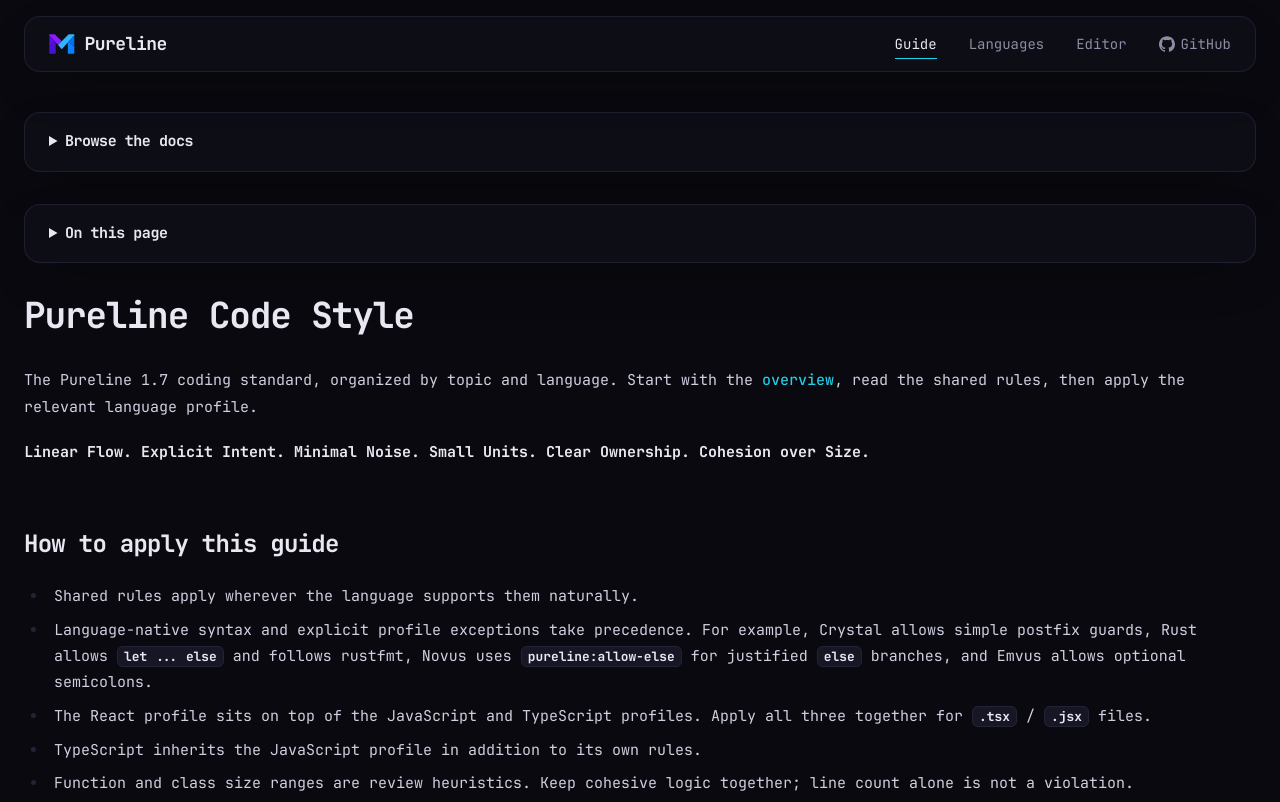
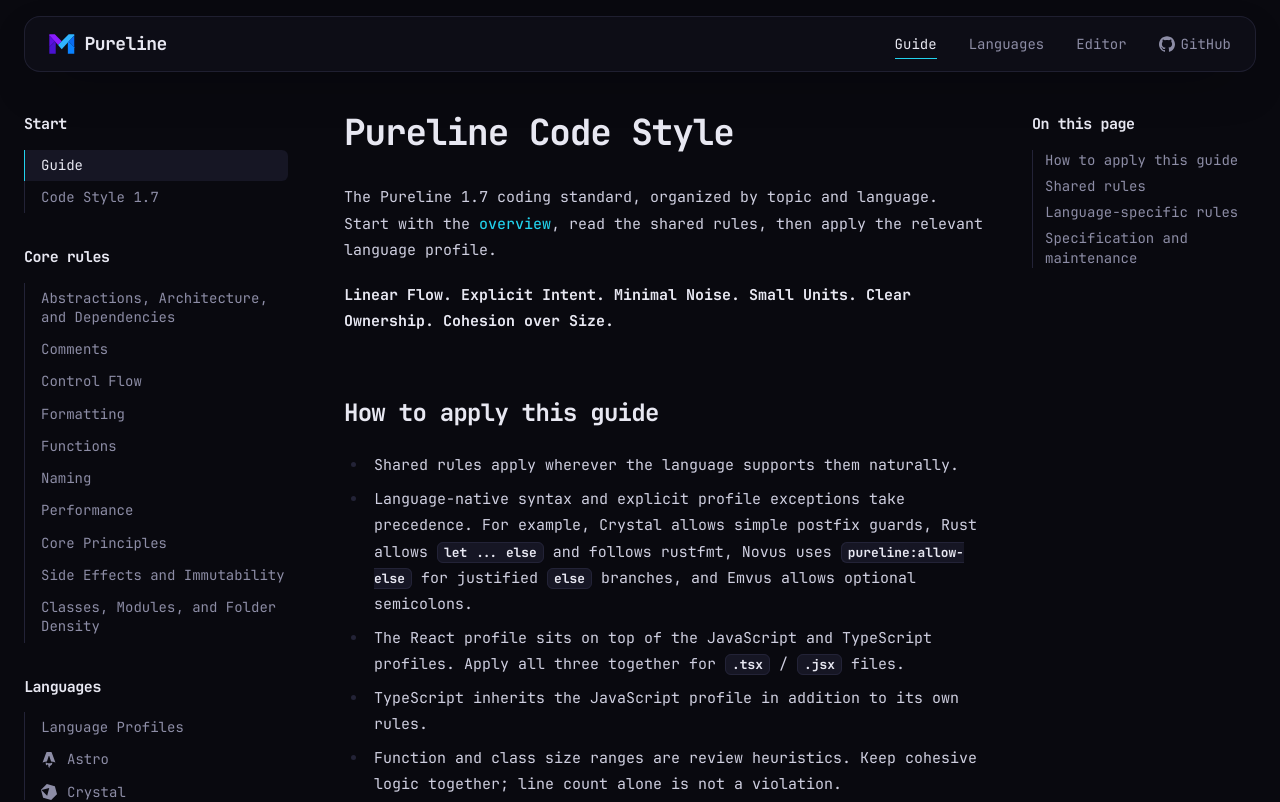
Before and after one commit to Myronide/pureline-style.eu, a React (Vite) app: page /docs in a window 1280 px wide. Shown: the top 802 px of the page. Built offline with nearby package versions, Linux system fonts and the light colour scheme.

Commit message:
style: wider site container; docs navigation and table of contents back in the page width

```diff
--- a/src/index.css
+++ b/src/index.css
@@ -64,7 +64,7 @@
 
 /* The one container every page uses, so all edges line up. */
 @utility shell {
-  @apply mx-auto w-full max-w-7xl px-6;
+  @apply mx-auto w-full max-w-[90rem] px-6;
 }
 
 @utility display {
--- a/src/pages/Docs.tsx
+++ b/src/pages/Docs.tsx
@@ -4,12 +4,6 @@ import { docPath, getDoc, headings, INDEX_SLUG, nav, repoUrl } from "../content"
 import { Icon } from "../components/Icon";
 import { LanguageLogo } from "../components/LanguageLogo";
 import { NotFound } from "./NotFound";
-
-/** Wide screens: the side panels sit in the gutters outside the header and footer width. */
-const gutter = "min-[1880px]:fixed min-[1880px]:top-28 min-[1880px]:max-h-[calc(100vh-8rem)] min-[1880px]:overflow-y-auto min-[1880px]:p-6";
-
-/** Narrower screens: the same content, collapsed above the article at header width. */
-const inline = "mb-8 min-[1880px]:hidden";
 
 function DocNav() {
   return (
@@ -63,25 +57,18 @@ export function Docs() {
   const next = all[i + 1];
 
   return (
-    <div className="shell py-10">
-      <aside className={`island hidden w-72 left-6 p-6 ${gutter} min-[1880px]:block`} aria-label="Documentation">
+    <div className="shell grid gap-8 py-10 lg:grid-cols-[17rem_minmax(0,1fr)] lg:gap-12 xl:grid-cols-[17rem_minmax(0,1fr)_14rem]">
+      <aside className="hidden lg:sticky lg:top-24 lg:block lg:max-h-[calc(100vh-7rem)] lg:self-start lg:overflow-y-auto lg:pr-2" aria-label="Documentation">
         <DocNav />
       </aside>
 
-      {toc.length > 1 && (
-        <aside className={`island hidden w-60 right-6 p-6 ${gutter} min-[1880px]:block`} aria-label="On this page">
-          <p className="display mb-3 text-[15px] text-fg">On this page</p>
-          <Toc items={toc} />
-        </aside>
-      )}
-
-      <details className={`island ${inline}`}>
+      <details className="island mb-2 lg:hidden">
         <summary className="display cursor-pointer select-none px-6 py-4 text-[15px]">Browse the docs</summary>
         <div className="px-6 pb-6"><DocNav /></div>
       </details>
 
       {toc.length > 1 && (
-        <details className={`island ${inline}`}>
+        <details className="island mb-2 xl:hidden">
           <summary className="display cursor-pointer select-none px-6 py-4 text-[15px]">On this page</summary>
           <div className="px-6 pb-6"><Toc items={toc} /></div>
         </details>
@@ -97,6 +84,13 @@ export function Docs() {
           <Icon name="lucide:pencil" className="size-3.5" /> View source on GitHub
         </a>
       </article>
+
+      {toc.length > 1 && (
+        <aside className="hidden xl:sticky xl:top-24 xl:block xl:max-h-[calc(100vh-7rem)] xl:self-start xl:overflow-y-auto" aria-label="On this page">
+          <p className="display mb-3 text-[15px] text-fg">On this page</p>
+          <Toc items={toc} />
+        </aside>
+      )}
     </div>
   );
 }
```
